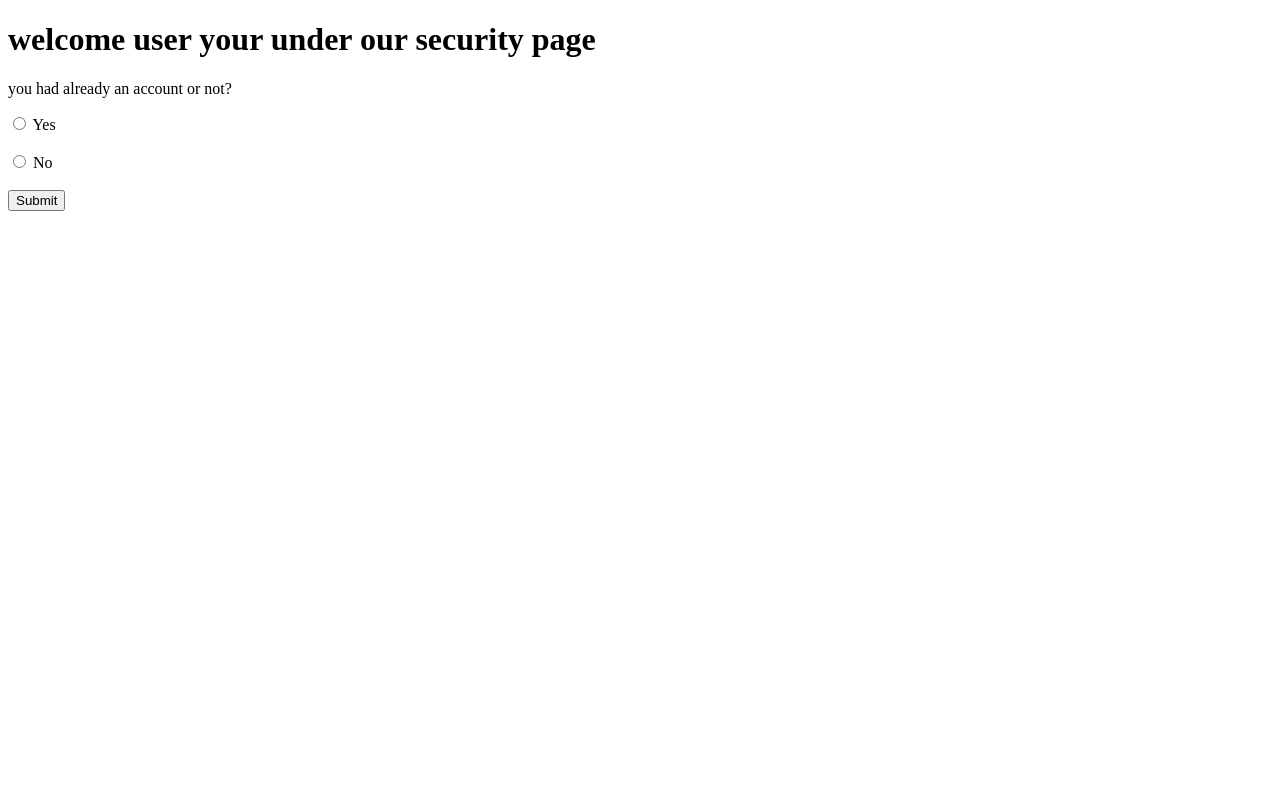
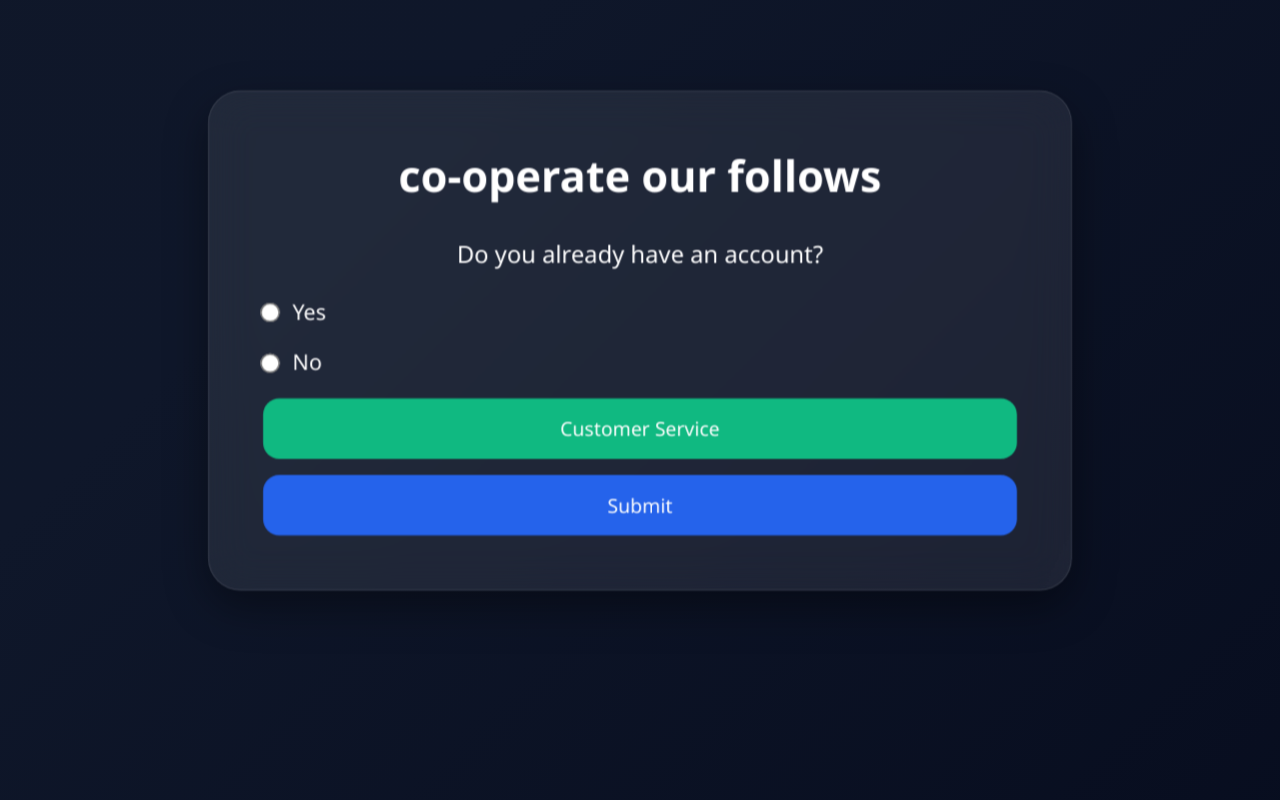
Before and after one commit to abishek-official-newer/my_first_web, a Flask app: page /user_statement in a window 1280 px wide. Run offline with Flask 3, Linux system fonts and the light colour scheme.

Commit message:
Update user_statement.html

```diff
--- a/templates/user_statement.html
+++ b/templates/user_statement.html
@@ -1,33 +1,211 @@
-<!DOCTYPE html>
-<html>
+<!DOCTYPE html><html>
 <head>
-    <title>you or currently in our web application</title>
-</head>
-<body>
+    <title>these are only for security authentication</title><style>
 
-<h1 contenteditable="true">
-    welcome user your under our security page
-</h1>
+    *{
+        margin:0;
+        padding:0;
+        box-sizing:border-box;
+        font-family:Segoe UI,sans-serif;
+    }
 
-<form action="/user_statement" method="POST">
+    body{
+        min-height:100vh;
 
-    <p>you had already an account or not?</p>
+        display:flex;
+        justify-content:center;
+        align-items:center;
 
+        background:linear-gradient(
+            -45deg,
+            #020617,
+            #0f172a,
+            #111827,
+            #1e3a8a
+        );
+
+        background-size:400% 400%;
+        animation:bgmove 15s ease infinite;
+    }
+
+    @keyframes bgmove{
+        0%{background-position:0% 50%;}
+        50%{background-position:100% 50%;}
+        100%{background-position:0% 50%;}
+    }
+
+    .container{
+
+        width:95%;
+        max-width:800px;
+
+        background:rgba(255,255,255,0.08);
+
+        backdrop-filter:blur(20px);
+        -webkit-backdrop-filter:blur(20px);
+
+        border:1px solid rgba(255,255,255,0.1);
+
+        border-radius:30px;
+
+        padding:50px;
+
+        color:white;
+
+        position:relative;
+        overflow:hidden;
+
+        box-shadow:
+        0 15px 40px rgba(0,0,0,0.4);
+
+        transform:scale(1.08);
+
+        margin-top:-120px;
+    }
+
+    .container::before{
+        content:"";
+        position:absolute;
+
+        top:-100%;
+        left:-50%;
+
+        width:50%;
+        height:300%;
+
+        background:linear-gradient(
+            90deg,
+            transparent,
+            rgba(255,255,255,0.08),
+            transparent
+        );
+
+        transform:rotate(25deg);
+
+        animation:shine 8s linear infinite;
+    }
+
+    @keyframes shine{
+        0%{left:-70%;}
+        100%{left:150%;}
+    }
+
+    h1{
+        text-align:center;
+        margin-bottom:30px;
+        font-size:40px;
+        position:relative;
+        z-index:2;
+    }
+
+    p{
+        text-align:center;
+        margin-bottom:25px;
+        font-size:22px;
+        position:relative;
+        z-index:2;
+    }
+
+    .radio-box{
+        margin-bottom:20px;
+        position:relative;
+        z-index:2;
+    }
+
+    label{
+        font-size:20px;
+    }
+
+    input[type="radio"]{
+        transform:scale(1.4);
+        margin-right:10px;
+    }
+
+    .service-btn{
+
+        width:100%;
+
+        padding:16px;
+
+        border:none;
+
+        border-radius:15px;
+
+        background:#10b981;
+
+        color:white;
+
+        font-size:18px;
+
+        cursor:pointer;
+
+        margin-bottom:15px;
+
+        transition:0.3s;
+    }
+
+    .service-btn:hover{
+
+        background:#059669;
+
+        transform:translateY(-3px);
+    }
+
+    .submit-btn{
+
+        width:100%;
+
+        padding:16px;
+
+        border:none;
+
+        border-radius:15px;
+
+        background:#2563eb;
+
+        color:white;
+
+        font-size:18px;
+
+        cursor:pointer;
+
+        transition:0.3s;
+    }
+
+    .submit-btn:hover{
+
+        background:#1d4ed8;
+
+        transform:
+        translateY(-3px)
+        scale(1.02);
+    }
+
+</style>
+
+</head><body><div class="container"><h1>
+    co-operate our follows
+</h1><form action="/user_statement" method="POST"><p>Do you already have an account?</p>
+
+<div class="radio-box">
     <input type="radio" name="answer" value="Yes" required>
     <label>Yes</label>
+</div>
 
-    <br><br>
-
+<div class="radio-box">
     <input type="radio" name="answer" value="No">
     <label>No</label>
+</div>
 
-    <br><br>
+<a href="/customer_service">
+    <button type="button" class="service-btn">
+        Customer Service
+    </button>
+</a>
 
-    <button type="submit">
-        Submit
-    </button>
+<button type="submit" class="submit-btn">
+    Submit
+</button>
 
-</form>
-
-</body>
-</html>
+</form></div></body>
+           </html>
```
